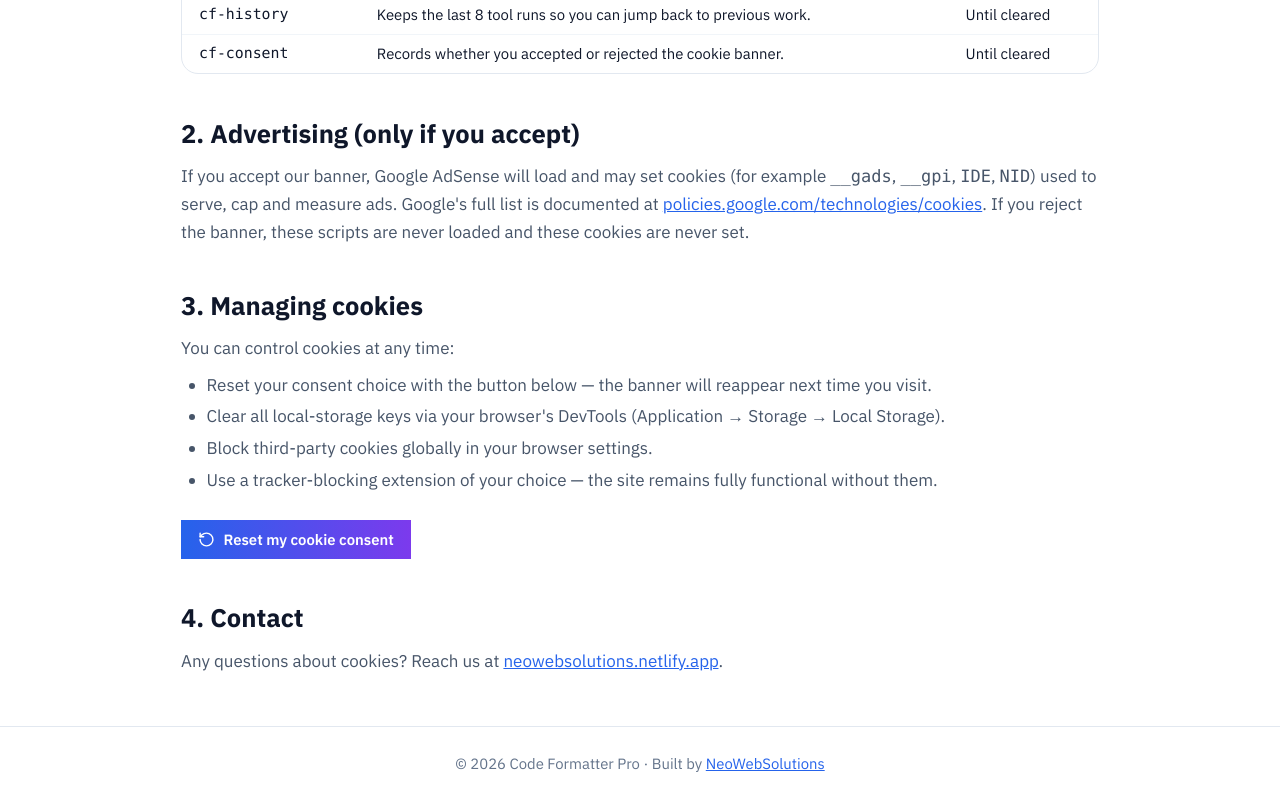
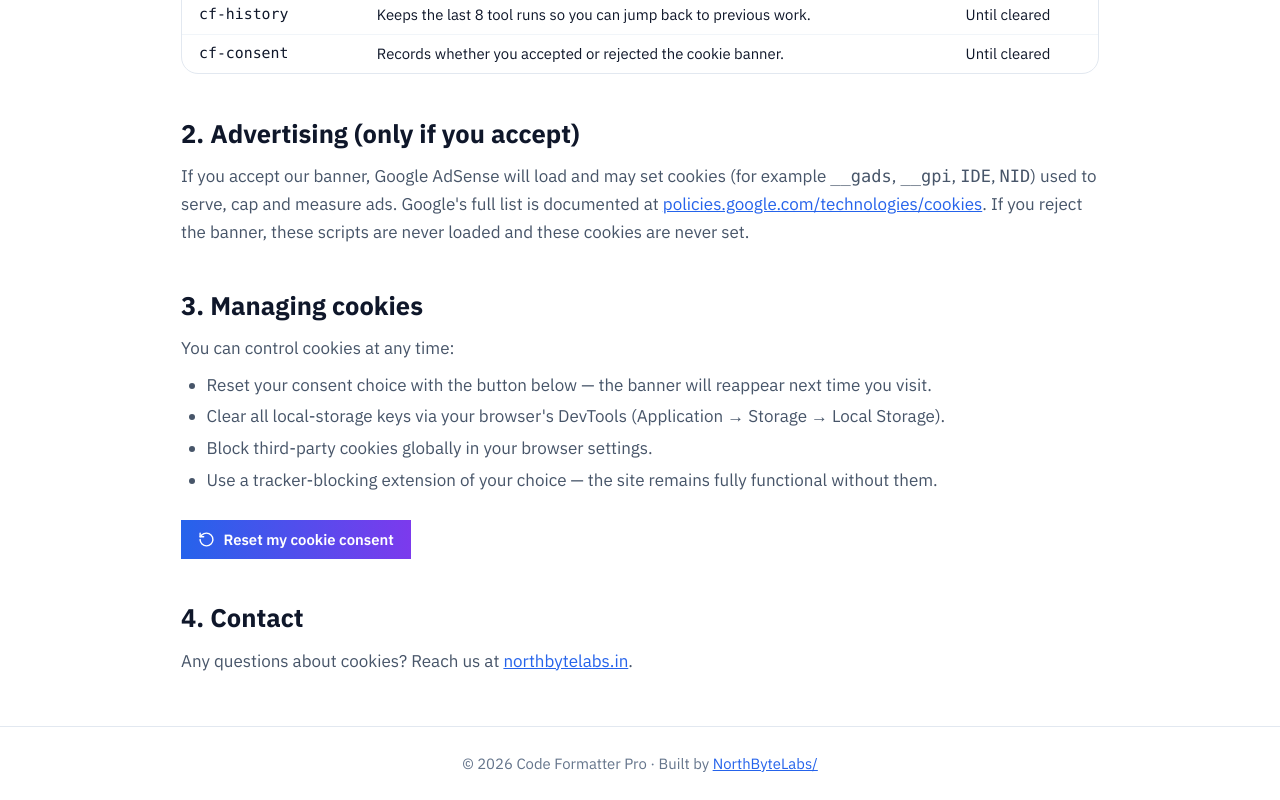
Before and after one commit to nishant4uster1/codeformatterpro, a Next.js app: page /cookies in a window 1280 px wide. Shown: the part 476-1276 px from the top of the page. Built offline with nearby package versions, Linux system fonts and the light colour scheme; no server answers.

Commit message:
Update links to NorthByteLabs in page.js

```diff
--- a/app/cookies/page.js
+++ b/app/cookies/page.js
@@ -77,15 +77,15 @@
         <H>4. Contact</H>
         <P>
           Any questions about cookies? Reach us at{' '}
-          <a href="https://neowebsolutions.netlify.app/" target="_blank" rel="noopener noreferrer" className="text-blue-600 dark:text-blue-400 underline">
-            neowebsolutions.netlify.app
+          <a href="https://northbytelabs.in/" target="_blank" rel="noopener noreferrer" className="text-blue-600 dark:text-blue-400 underline">
+            northbytelabs.in
           </a>.
         </P>
       </main>
 
       <footer className="border-t border-slate-200 dark:border-slate-800 py-6 text-center text-sm text-slate-500 dark:text-slate-400">
         © {new Date().getFullYear()} Code Formatter Pro · Built by{' '}
-        <a href="https://neowebsolutions.netlify.app/" target="_blank" rel="noopener noreferrer" className="text-blue-600 dark:text-blue-400 underline">NeoWebSolutions</a>
+        <a href="https://northbytelabs.in/" target="_blank" rel="noopener noreferrer" className="text-blue-600 dark:text-blue-400 underline">NorthByteLabs/</a>
       </footer>
     </div>
   )
```
